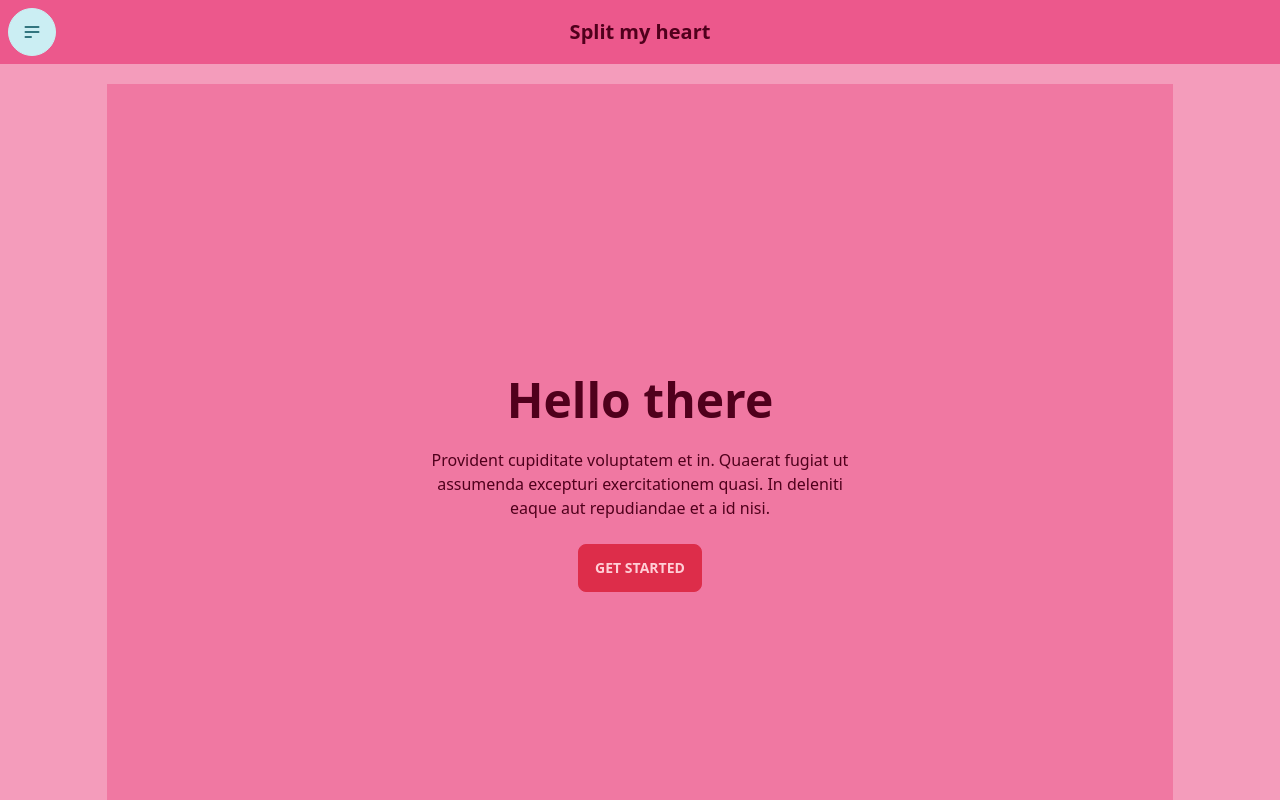
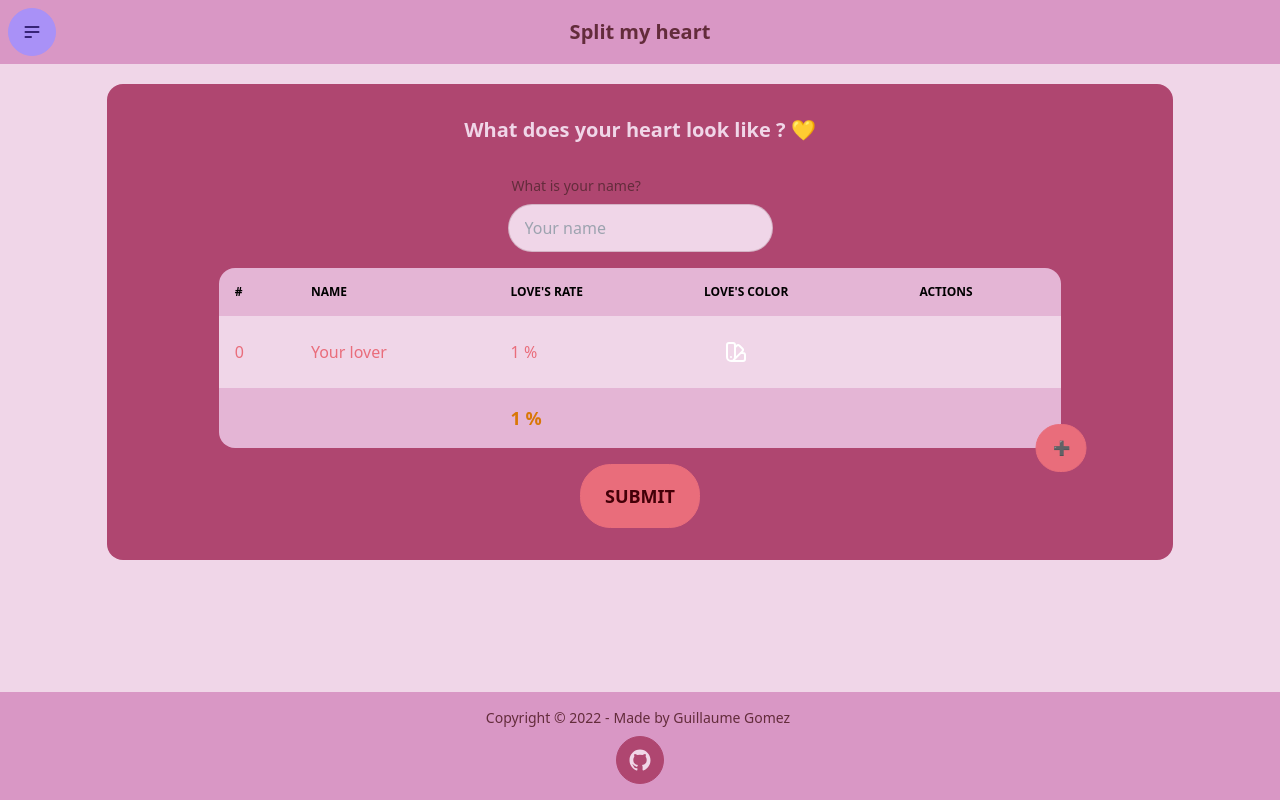
Before and after one commit to guillaume-gomez/split-my-heart, a React (Create React App) app: page /#/ in a window 1280 px wide. Shown: the top 800 px of the page. Built offline with nearby package versions, Linux system fonts and the light colour scheme.

Commit message:
rollbacj to more constrasted colors

```diff
--- a/public/index.html
+++ b/public/index.html
@@ -1,5 +1,5 @@
 <!DOCTYPE html>
-<html lang="en" data-theme="my-theme">
+<html lang="en" data-theme="valentine">
   <head>
     <meta charset="utf-8" />
     <link rel="icon" href="%PUBLIC_URL%/favicon.ico" />
--- a/src/Components/Form.tsx
+++ b/src/Components/Form.tsx
@@ -96,12 +96,12 @@ function Form({ onSubmit: submitParams} : FormInterface) {
           </div>
           <div className="form-control max-w-xs">
             <label className="label">
-              <span className="label-text text-neutral-content">What is your name?</span>
+              <span className="label-text">What is your name?</span>
             </label>
             <input
               type="text"
               placeholder="Your name"
-              className="input input-bordered text-accent placeholder-pink-900"
+              className="input input-bordered text-primary"
               value={name}
               onChange={event => setName(event.target.value)}
             />
--- a/src/Components/LoverTable.tsx
+++ b/src/Components/LoverTable.tsx
@@ -54,7 +54,7 @@ function LoverTable({ lovers, deleteLover, changeLover, toggleLover } : LoverTab
         <tbody>
         { lovers.map((lover, index) => {
           return (
-              <tr className={`text-accent ${lover.edited ? "bg-secondary" : ""}`}
+              <tr className={`text-primary ${lover.edited ? "bg-secondary" : ""}`}
                 key={index}
                 onClick={(event)=> {
                   if(!lover.edited) {
--- a/src/Views/FillYourHeart.tsx
+++ b/src/Views/FillYourHeart.tsx
@@ -33,7 +33,6 @@ function FillYourHeart() {
 
   return (
     <>
-      <Hero onClick={onClick} />
       <div ref={formRef} id="form" className="card w-full bg-neutral text-neutral-content">
         <div className="card-body items-center text-center">
           <h2 className="card-title">What does your heart look like ? 💛</h2>
--- a/tailwind.config.js
+++ b/tailwind.config.js
@@ -17,22 +17,6 @@ module.exports = {
   theme: {
     extend: {},
   },
-  daisyui: {
-      themes: [
-        {
-          mytheme: {
-          "primary": "#DD2D4A",
-          "secondary": "#CBEEF3",
-          "accent": "#880D1E",
-          "neutral": "#F26A8D",
-          "base-100": "#F49CBB",
-          "info": "#66C7FF",
-          "success": "#87D039",
-          "warning": "#E3D664",
-          "error": "#FF1515",
-        },
-      },
-    ],
-  },
+  daisyui: {},
   plugins: [require("daisyui")],
 }
```
